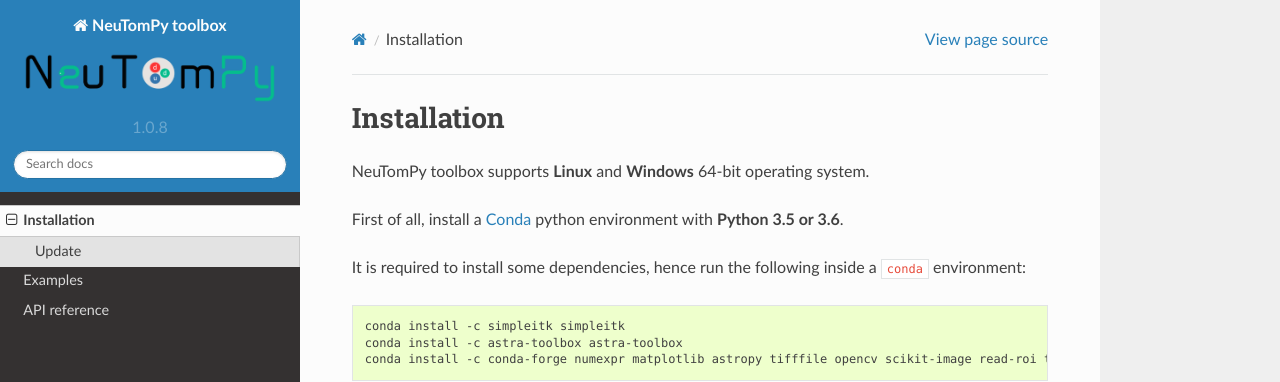
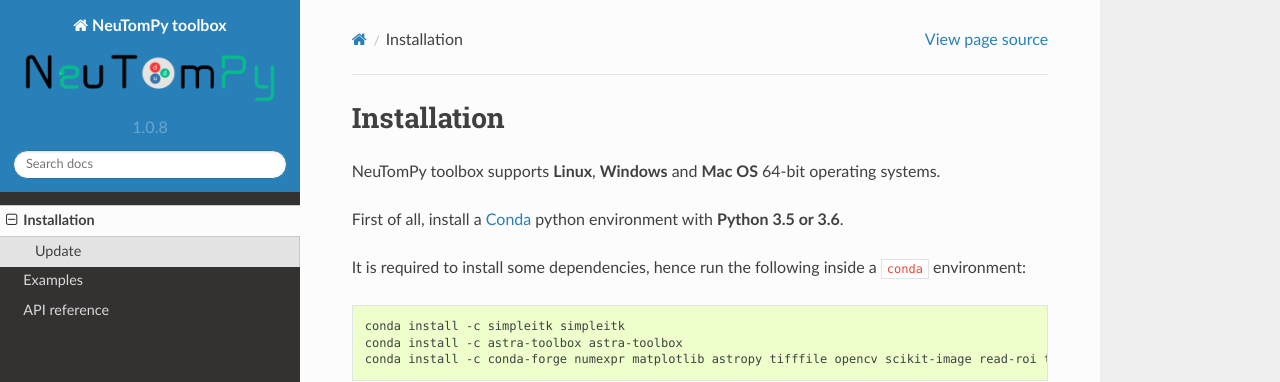
Before and after one commit to dmici/NeuTomPy-toolbox, a Sphinx documentation site: the page built from docs/source/installation.rst, in a window 1280 px wide. Shown: the top 382 px of the page. Built offline with Sphinx 7.4.7 and the Read the Docs theme 2.0.0, drawn with Linux system fonts in a browser that asks for light colours.

Commit message:
update documentation

```diff
--- a/docs/source/installation.rst
+++ b/docs/source/installation.rst
@@ -2,7 +2,7 @@
 Installation
 ============
 
-NeuTomPy toolbox supports **Linux** and **Windows** 64-bit operating system.
+NeuTomPy toolbox supports **Linux**, **Windows** and **Mac OS** 64-bit operating systems.
 
 First of all, install a `Conda <https://www.anaconda.com/download/>`_  python environment with **Python 3.5 or 3.6**.
 
```
Also changed, not shown: README.md (+1 -1 lines).
